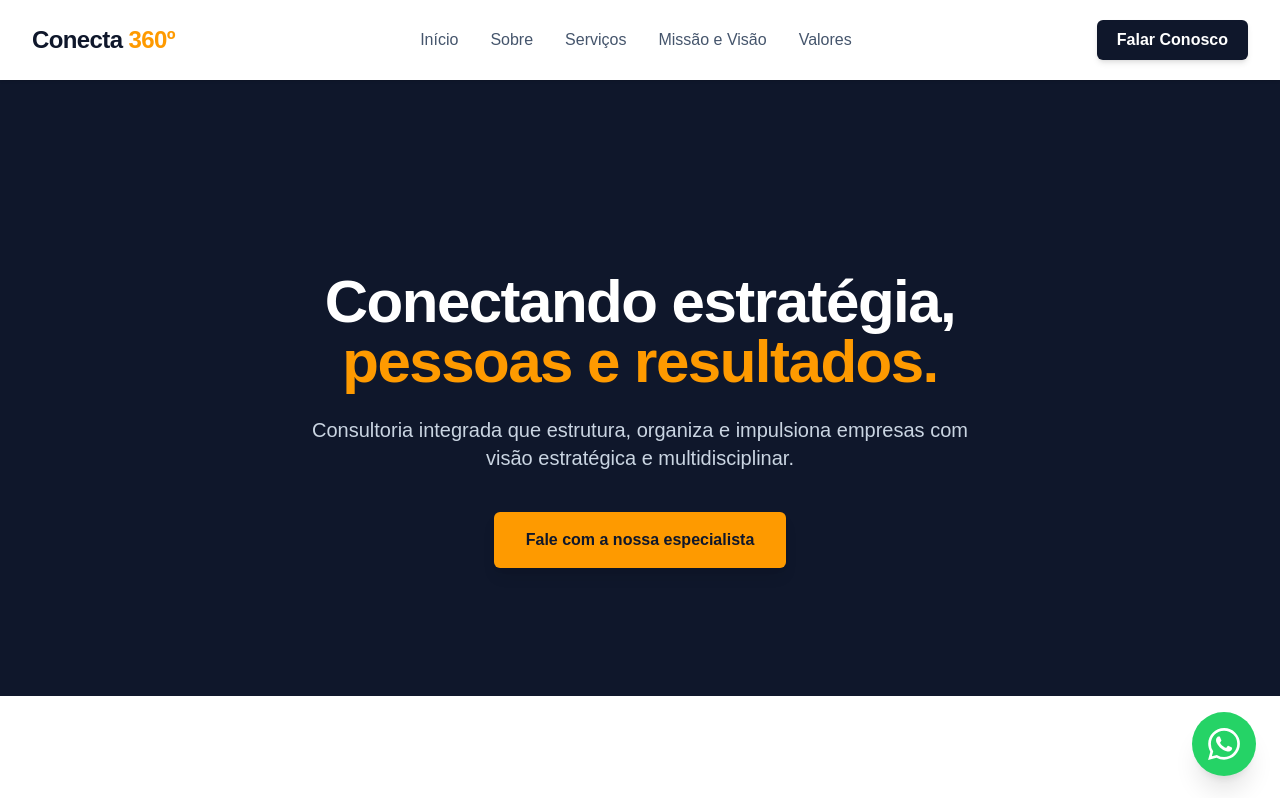
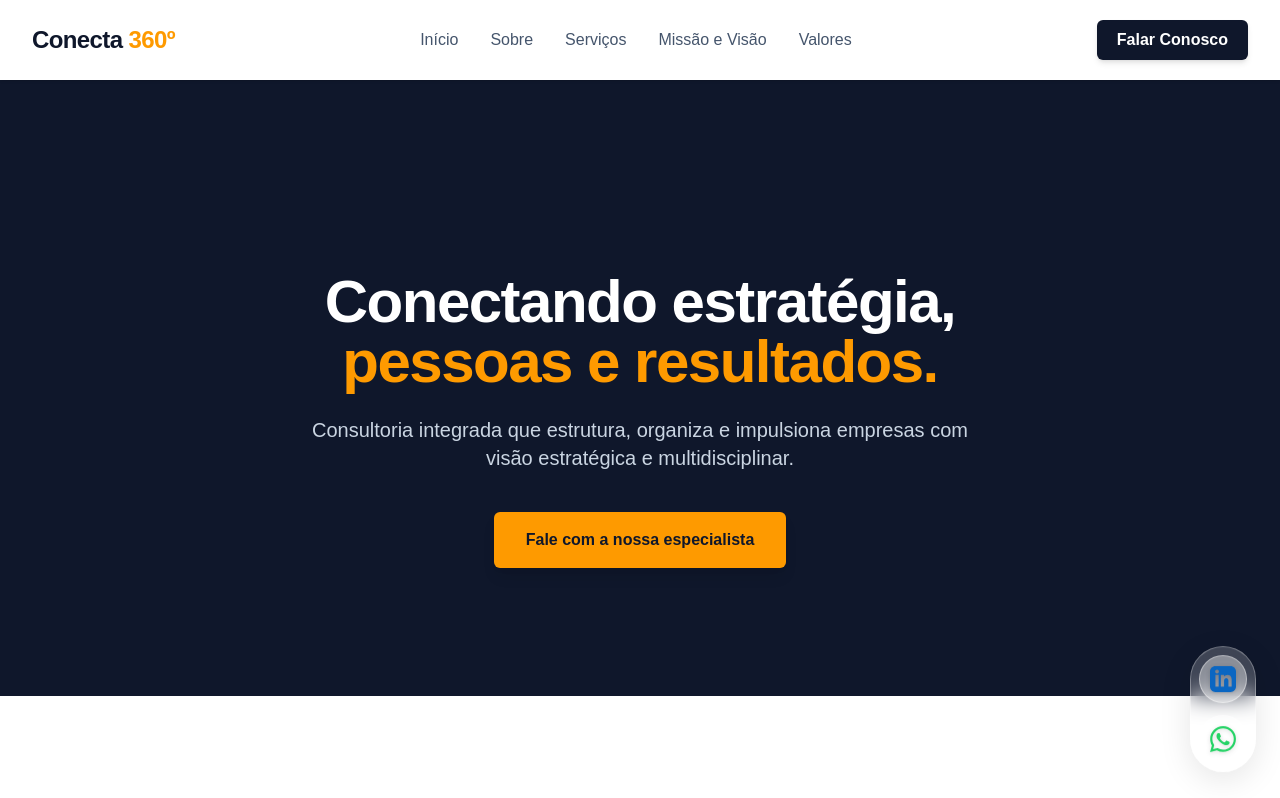
Before and after one commit to Fmarzochi/Conecta360, a Next.js app in the folder frontend/: page / in a window 1280 px wide. Shown: the top 798 px of the page. Built offline with nearby package versions, Linux system fonts and the light colour scheme.

Commit message:
Refinei os ícones flutuantes e corrigi a visibilidade no desktop

```diff
--- a/frontend/src/components/sections/Contact.tsx
+++ b/frontend/src/components/sections/Contact.tsx
@@ -2,7 +2,20 @@ import React from 'react';
 
 export default function Contact() {
   return (
+    <>
       <section id="contato" className="py-16 bg-amber-500 relative overflow-hidden">
+
+        {/* Micro-animação injetada diretamente para não alterar o Tailwind config */}
+        <style dangerouslySetInnerHTML={{__html: `
+          @keyframes softFloat {
+            0%, 100% { transform: translateY(0); }
+            50% { transform: translateY(-4px); }
+          }
+          .animate-soft-float {
+            animation: softFloat 4s ease-in-out infinite;
+          }
+        `}} />
+
         <div className="max-w-4xl mx-auto px-4 sm:px-6 lg:px-8 text-center relative z-10">
           <a
             href="mailto:louiserakel@hotmail.com?subject=Contato%20via%20Site%20Conecta%20360&body=Olá,%20gostaria%20de%20mais%20informações%20sobre%20a%20Conecta%20360."
@@ -11,19 +24,48 @@ export default function Contact() {
             Enviar Mensagem
           </a>
         </div>
+      </section>
 
-      {/* Botão Flutuante WhatsApp Fixo */}
+      {/* Container SaaS Premium - Movido para fora da section (resolve overflow-hidden) */}
+      <div className="fixed bottom-6 right-6 z-[9999] flex flex-col gap-3 p-2 rounded-full bg-white/20 backdrop-blur-md border border-white/30 shadow-[0_8px_32px_0_rgba(0,0,0,0.1)] animate-soft-float">
+
+        {/* LinkedIn */}
+        <a
+          href="https://www.linkedin.com/company/conectarecursoshumanos360/"
+          target="_blank"
+          rel="noopener noreferrer"
+          className="group relative flex items-center justify-center w-12 h-12 rounded-full bg-white/40 hover:bg-[#0A66C2]/15 border border-white/40 hover:border-[#0A66C2]/30 transition-all duration-300 hover:scale-[1.08] active:scale-95 active:brightness-110 hover:shadow-[0_0_20px_rgba(10,102,194,0.25)]"
+          aria-label="Acessar LinkedIn"
+        >
+          {/* Tooltip (Desktop apenas para evitar travamento no mobile) */}
+          <span className="hidden md:block absolute right-full mr-3 top-1/2 -translate-y-1/2 px-3 py-1.5 bg-slate-900/90 backdrop-blur-sm text-white text-xs font-medium rounded-lg opacity-0 pointer-events-none translate-x-2 group-hover:opacity-100 group-hover:translate-x-0 transition-all duration-300 whitespace-nowrap shadow-xl border border-white/10">
+            LinkedIn
+          </span>
+          {/* Ícone com cor forte sólida e drop-shadow para destaque no glass */}
+          <svg className="w-[26px] h-[26px] text-[#0A66C2] drop-shadow-sm transition-transform duration-300 group-active:scale-90" fill="currentColor" viewBox="0 0 24 24">
+            <path d="M19 0h-14c-2.761 0-5 2.239-5 5v14c0 2.761 2.239 5 5 5h14c2.762 0 5-2.239 5-5v-14c0-2.761-2.238-5-5-5zm-11 19h-3v-11h3v11zm-1.5-12.268c-.966 0-1.75-.79-1.75-1.764s.784-1.764 1.75-1.764 1.75.79 1.75 1.764-.783 1.764-1.75 1.764zm13.5 12.268h-3v-5.604c0-3.368-4-3.113-4 0v5.604h-3v-11h3v1.765c1.396-2.586 7-2.777 7 2.476v6.759z"/>
+          </svg>
+        </a>
+
+        {/* WhatsApp */}
         <a
           href="https://wa.me/5584987251813"
           target="_blank"
           rel="noopener noreferrer"
-        className="fixed bottom-6 right-6 z-50 bg-[#25D366] text-white p-4 rounded-full shadow-xl hover:scale-105 transition-transform flex items-center justify-center"
+          className="group relative flex items-center justify-center w-12 h-12 rounded-full bg-white/40 hover:bg-[#25D366]/15 border border-white/40 hover:border-[#25D366]/30 transition-all duration-300 hover:scale-[1.08] active:scale-95 active:brightness-110 hover:shadow-[0_0_20px_rgba(37,211,102,0.25)]"
           aria-label="Falar no WhatsApp"
         >
-        <svg className="w-8 h-8" fill="currentColor" viewBox="0 0 24 24" xmlns="http://www.w3.org/2000/svg">
+          {/* Tooltip (Desktop apenas para evitar travamento no mobile) */}
+          <span className="hidden md:block absolute right-full mr-3 top-1/2 -translate-y-1/2 px-3 py-1.5 bg-slate-900/90 backdrop-blur-sm text-white text-xs font-medium rounded-lg opacity-0 pointer-events-none translate-x-2 group-hover:opacity-100 group-hover:translate-x-0 transition-all duration-300 whitespace-nowrap shadow-xl border border-white/10">
+            WhatsApp
+          </span>
+          {/* Ícone com cor forte sólida e drop-shadow para destaque no glass */}
+          <svg className="w-[26px] h-[26px] text-[#25D366] drop-shadow-sm transition-transform duration-300 group-active:scale-90" fill="currentColor" viewBox="0 0 24 24">
             <path d="M17.472 14.382c-.297-.149-1.758-.867-2.03-.967-.273-.099-.471-.148-.67.15-.197.297-.767.966-.94 1.164-.173.199-.347.223-.644.075-.297-.15-1.255-.463-2.39-1.475-.883-.788-1.48-1.761-1.653-2.059-.173-.297-.018-.458.13-.606.134-.133.298-.347.446-.52.149-.174.198-.298.298-.497.099-.198.05-.371-.025-.52-.075-.149-.669-1.612-.916-2.207-.242-.579-.487-.5-.669-.51a12.8 12.8 0 0 0-.57-.01c-.198 0-.52.074-.792.372-.272.297-1.04 1.016-1.04 2.479 0 1.462 1.065 2.875 1.213 3.074.149.198 2.096 3.2 5.077 4.487.709.306 1.262.489 1.694.625.712.227 1.36.195 1.871.118.571-.085 1.758-.719 2.006-1.413.248-.694.248-1.289.173-1.413-.074-.124-.272-.198-.57-.347m-5.421 7.403h-.004a9.87 9.87 0 0 1-5.031-1.378l-.361-.214-3.741.982.998-3.648-.235-.374a9.86 9.86 0 0 1-1.51-5.26c.001-5.45 4.436-9.884 9.888-9.884 2.64 0 5.122 1.03 6.988 2.898a9.825 9.825 0 0 1 2.893 6.994c-.003 5.45-4.437 9.884-9.885 9.884m8.413-18.297A11.815 11.815 0 0 0 12.05 0C5.495 0 .16 5.335.157 11.892c0 2.096.547 4.142 1.588 5.945L.057 24l6.305-1.654a11.882 11.882 0 0 0 5.683 1.448h.005c6.554 0 11.89-5.335 11.893-11.893a11.821 11.821 0 0 0-3.48-8.413Z"/>
           </svg>
         </a>
-    </section>
+
+      </div>
+    </>
   );
 }
```
Lines whose indentation alone changed are shown as unchanged.
